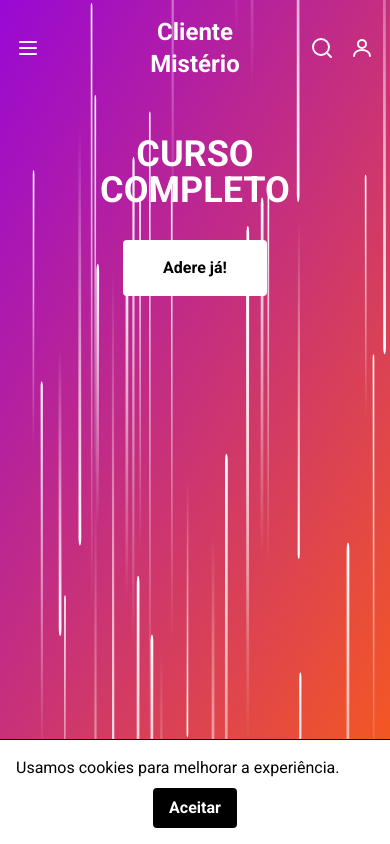
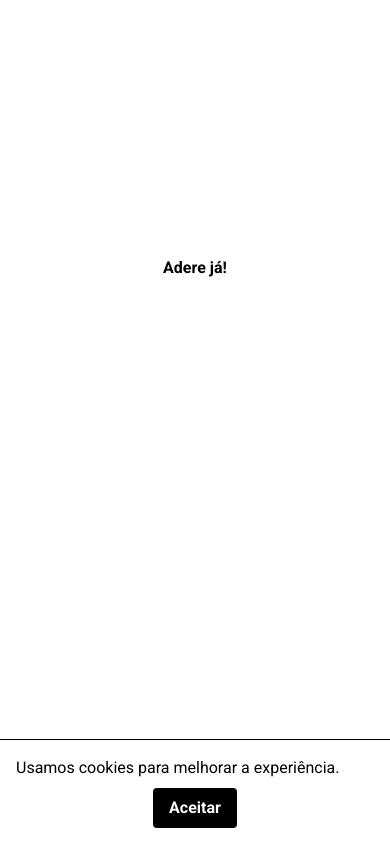
Before and after one commit to msantos51/clientemisterio, a Next.js app in the folder frontend/: page / in a window 390 px wide. Built offline with nearby package versions, Linux system fonts and the light colour scheme.

Commit message:
feat(frontend): remove background images and set white background

```diff
--- a/frontend/app/globals.css
+++ b/frontend/app/globals.css
@@ -15,13 +15,8 @@ html, body {
   padding: 0;
   /* Garante altura mínima sem bloquear a rolagem */
   min-height: 100vh;
-
-  /* Imagem de fundo para versões desktop */
-  background: url('/background-desktop.svg') no-repeat center center fixed;
-  /* Ajusta a imagem para cobrir toda a área */
-  background-size: cover;
-  /* Define a cor de fundo base para evitar linhas brancas nas margens */
-  background-color: #000000;
+  /* Define uma cor de fundo branca */
+  background-color: #ffffff;
   /* Impede rolagem horizontal mantendo a vertical */
   overflow-x: hidden;
   overflow-y: auto;
@@ -136,18 +131,3 @@ button {
 .submit-btn:hover {
   background: #000000cc;
 }
-
-
-/* Versão adaptada do fundo para ecrãs pequenos */
-@media (max-width: 768px) {
-  html, body {
-    /* Substitui a imagem de fundo para mobile */
-    background: url('/background-mobile.svg') no-repeat center center;
-    /* Ajusta a imagem para cobrir toda a área */
-    background-size: cover;
-    /* Define cor de fundo para impedir linhas brancas em ecrãs pequenos */
-    background-color: #000000;
-    /* Permite rolagem suave no mobile */
-    background-attachment: scroll;
-  }
-}
```
Also changed, not shown: frontend/public/background-desktop.svg (deleted), frontend/public/background-mobile.svg (deleted).
